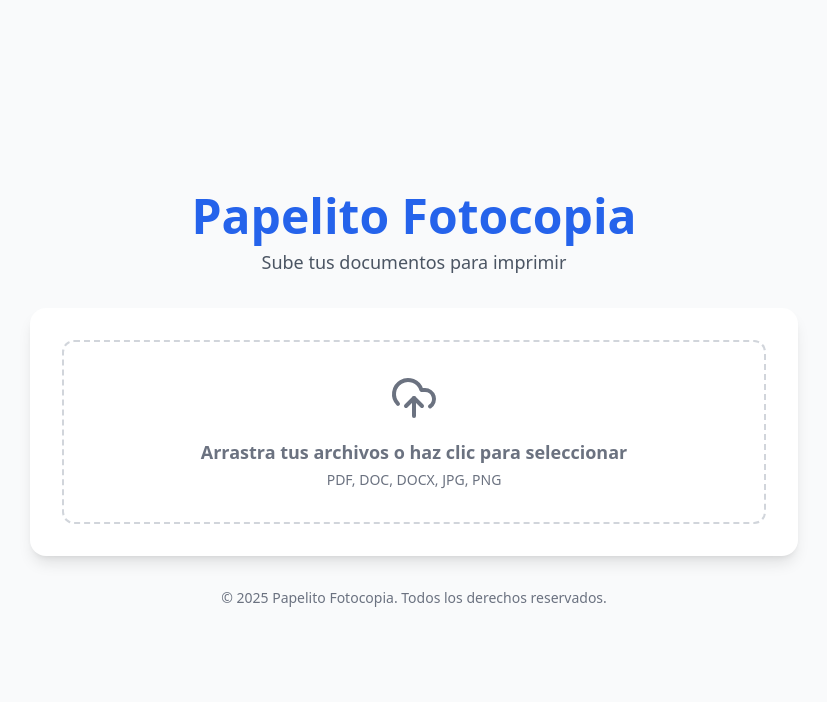
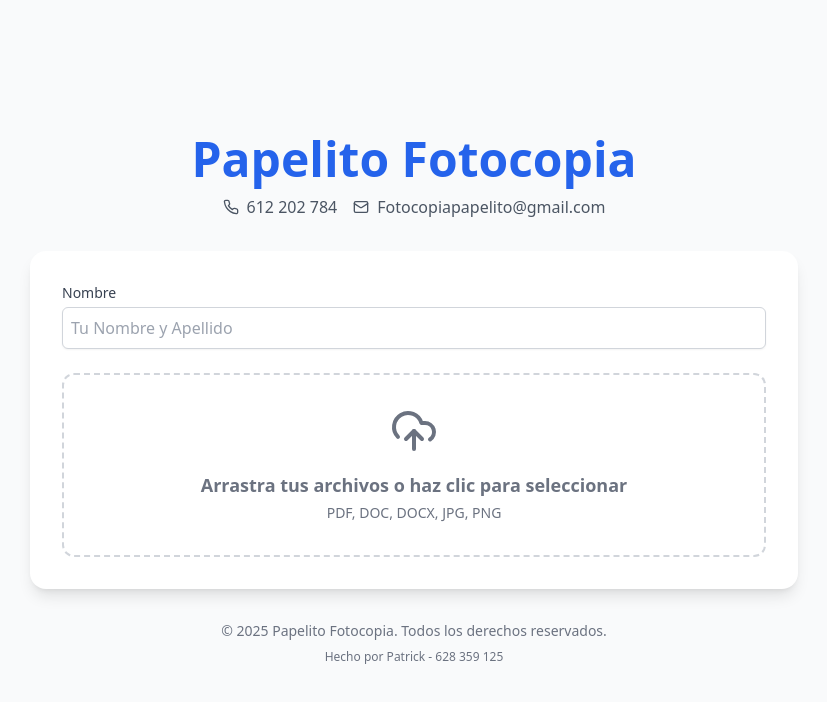
Before and after one commit to Fotocopiapapelito/Fotocopia_papelito, a React (Create React App) app: page / in a window 1280 px wide. Shown: the top 702 px of the page, without its empty margins (226-1053 px from the left). Built offline with nearby package versions, Linux system fonts and the light colour scheme.

Commit message:
Update App.js

```diff
--- a/src/App.js
+++ b/src/App.js
@@ -1,8 +1,9 @@
 import React, { useState, useCallback } from 'react';
 import { useDropzone } from 'react-dropzone';
-import { UploadCloud, FileText, X, Printer, Loader2 } from 'lucide-react';
+import { UploadCloud, FileText, X, Printer, Loader2, Phone, Mail } from 'lucide-react';
 
 export default function App() {
+    const [customerName, setCustomerName] = useState('');
     const [files, setFiles] = useState([]);
     const [isOrderSent, setIsOrderSent] = useState(false);
     const [isSubmitting, setIsSubmitting] = useState(false);
@@ -48,6 +49,11 @@ export default function App() {
     };
 
     const handleSubmitOrder = async () => {
+        if (!customerName.trim()) {
+            setSubmitError('Por favor, introduce tu nombre.');
+            return;
+        }
+
         const YOUR_EMAIL = 'Fotocopiapapelito@gmail.com';
         const FORM_ENDPOINT = `https://formsubmit.co/${YOUR_EMAIL}`;
 
@@ -57,12 +63,12 @@ export default function App() {
         const formData = new FormData();
 
         // FormSubmit settings
-        formData.append('_subject', `New Order from Papelito Fotocopia!`);
-        formData.append('_captcha', 'false'); // Disables captcha for now
+        formData.append('_subject', `Nuevo Pedido de ${customerName}`);
+        formData.append('_captcha', 'false');
 
-        let orderSummary = 'Order Details:\n\n';
+        let orderSummary = `Pedido para: ${customerName}\n\nDetalles del Pedido:\n\n`;
         files.forEach((file, index) => {
-            const optionsSummary = `File #${index + 1}: ${file.name}\nOptions: ${file.options.colorMode === 'bn' ? 'B&W' : 'Color'}, ${file.options.sides === 'una' ? 'Single-Sided' : 'Double-Sided'}, ${file.options.copies} copies.\n\n`;
+            const optionsSummary = `Archivo #${index + 1}: ${file.name}\nOpciones: ${file.options.colorMode === 'bn' ? 'B&N' : 'Color'}, ${file.options.sides === 'una' ? 'Una Cara' : 'Dos Caras'}, ${file.options.copies} copias.\n\n`;
             orderSummary += optionsSummary;
             formData.append(`attachment_${index + 1}`, file.fileObject);
         });
@@ -76,16 +82,15 @@ export default function App() {
             });
 
             if (response.ok) {
-                // FormSubmit might show an interstitial page on first submission
-                // For API submissions, a successful response is enough.
                 setIsOrderSent(true);
                 setFiles([]);
+                setCustomerName('');
             } else {
                 throw new Error('Network response was not ok.');
             }
         } catch (error) {
             console.error('Error submitting form:', error);
-            setSubmitError('There was an error sending your order. Please try again.');
+            setSubmitError('Hubo un error al enviar tu pedido. Por favor, inténtalo de nuevo.');
         } finally {
             setIsSubmitting(false);
         }
@@ -97,7 +102,16 @@ export default function App() {
 
                 <header className="text-center mb-8">
                     <h1 className="text-4xl md:text-5xl font-bold text-blue-600">Papelito Fotocopia</h1>
-                    <p className="text-lg text-gray-600 mt-2">Sube tus documentos para imprimir</p>
+                    <div className="flex justify-center items-center space-x-4 mt-3 text-gray-600">
+                        <div className="flex items-center">
+                            <Phone size={16} className="mr-2"/>
+                            <span>612 202 784</span>
+                        </div>
+                        <div className="flex items-center">
+                            <Mail size={16} className="mr-2"/>
+                            <span>Fotocopiapapelito@gmail.com</span>
+                        </div>
+                    </div>
                 </header>
 
                 <main className="w-full max-w-3xl bg-white p-6 md:p-8 rounded-2xl shadow-lg">
@@ -114,11 +128,22 @@ export default function App() {
                         </div>
                     ) : (
                         <>
+                            <div className="mb-6">
+                                <label htmlFor="customerName" className="block text-sm font-medium text-gray-700 mb-1">Nombre</label>
+                                <input
+                                    type="text"
+                                    id="customerName"
+                                    value={customerName}
+                                    onChange={(e) => setCustomerName(e.target.value)}
+                                    placeholder="Tu Nombre y Apellido"
+                                    className="w-full p-2 border border-gray-300 rounded-md shadow-sm focus:ring-blue-500 focus:border-blue-500"
+                                    required
+                                />
+                            </div>
+
                             <div
                                 {...getRootProps()}
-                                className={`border-2 border-dashed rounded-xl p-8 text-center cursor-pointer transition-colors ${
-                                isDragActive ? 'border-blue-500 bg-blue-50' : 'border-gray-300 hover:border-blue-400'
-                                }`}
+                                className={`border-2 border-dashed rounded-xl p-8 text-center cursor-pointer transition-colors ${isDragActive ? 'border-blue-500 bg-blue-50' : 'border-gray-300 hover:border-blue-400'}`}
                             >
                                 <input {...getInputProps()} />
                                 <div className="flex flex-col items-center text-gray-500">
@@ -155,7 +180,7 @@ export default function App() {
                                     <div className="mt-8 pt-6 border-t flex justify-end">
                                         <button
                                             onClick={handleSubmitOrder}
-                                            disabled={isSubmitting}
+                                            disabled={isSubmitting || files.length === 0}
                                             className="flex items-center justify-center bg-green-600 text-white font-bold py-3 px-6 rounded-lg hover:bg-green-700 transition-all shadow-md hover:shadow-lg transform hover:-translate-y-0.5 disabled:bg-gray-400 disabled:cursor-not-allowed"
                                         >
                                             {isSubmitting ? (
@@ -171,8 +196,9 @@ export default function App() {
                         </>
                     )}
                 </main>
-                 <footer className="text-center mt-8 text-gray-500 text-sm">
-                    <p>&copy; {new Date().getFullYear()} Papelito Fotocopia. Todos los derechos reservados.</p>
+                <footer className="text-center mt-8 text-gray-500">
+                    <p className="text-sm">&copy; {new Date().getFullYear()} Papelito Fotocopia. Todos los derechos reservados.</p>
+                    <p className="text-xs mt-2">Hecho por Patrick - 628 359 125</p>
                 </footer>
             </div>
         </div>
```
